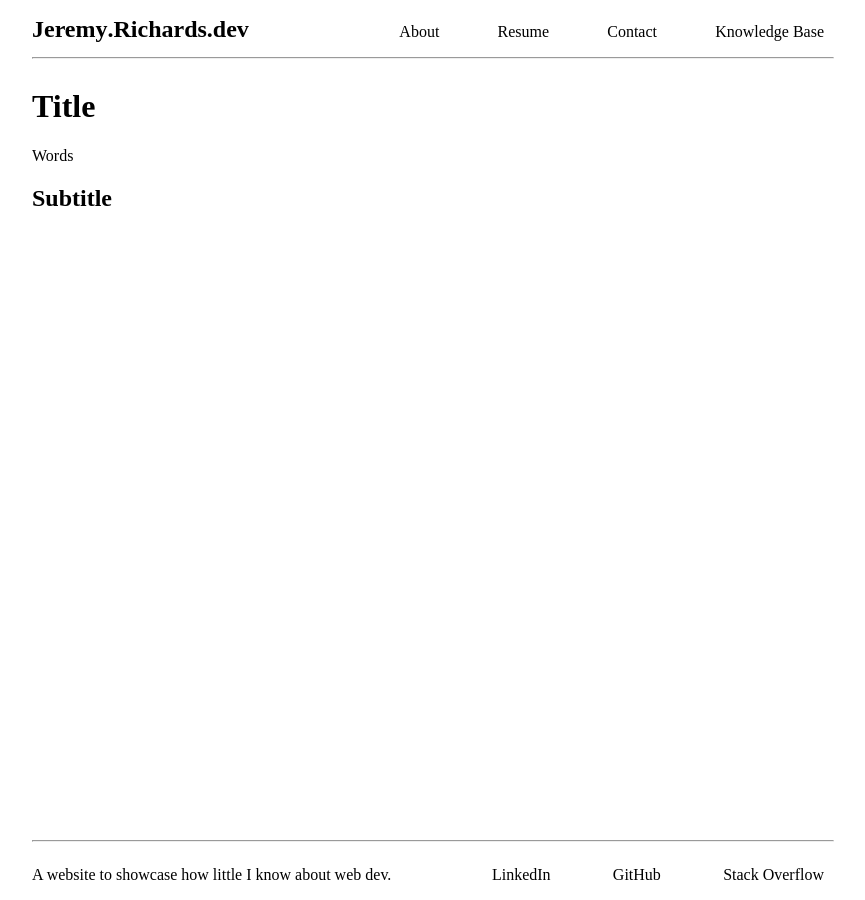
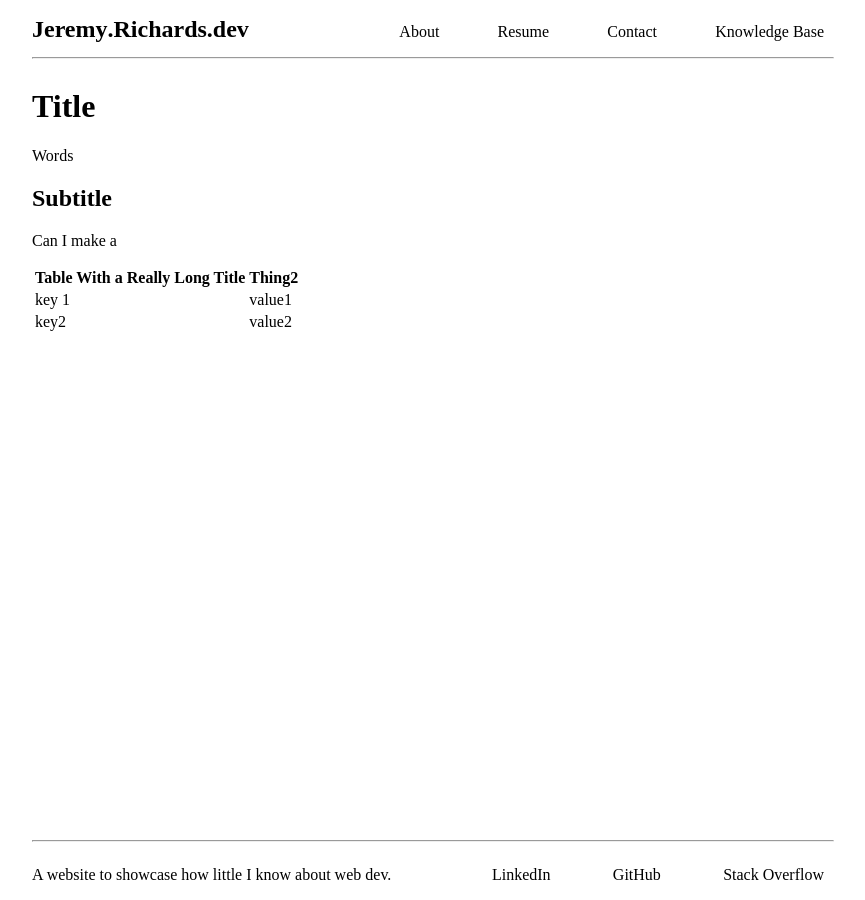
Before and after one commit to jeremysprofile/jeremysprofile.github.io, a Jekyll site: the page built from index.md, in a window 1280 px wide. Shown: the whole page, without its empty margins (208-1073 px from the left). Built offline with Jekyll 4.4.1, drawn with Linux system fonts in a browser that asks for light colours; Markdown is read by kramdown in place of the engine named in the settings.

Commit message:
What about tables?

```diff
--- a/index.md
+++ b/index.md
@@ -5,3 +5,10 @@ title: Jeremy Richards | Home
 # Title
 Words
 ## Subtitle
+
+Can I make a
+
+| Table With a Really Long Title | Thing2 |
+|--------------------------------|--------|
+| key 1 | value1 |
+|key2|value2|
```
